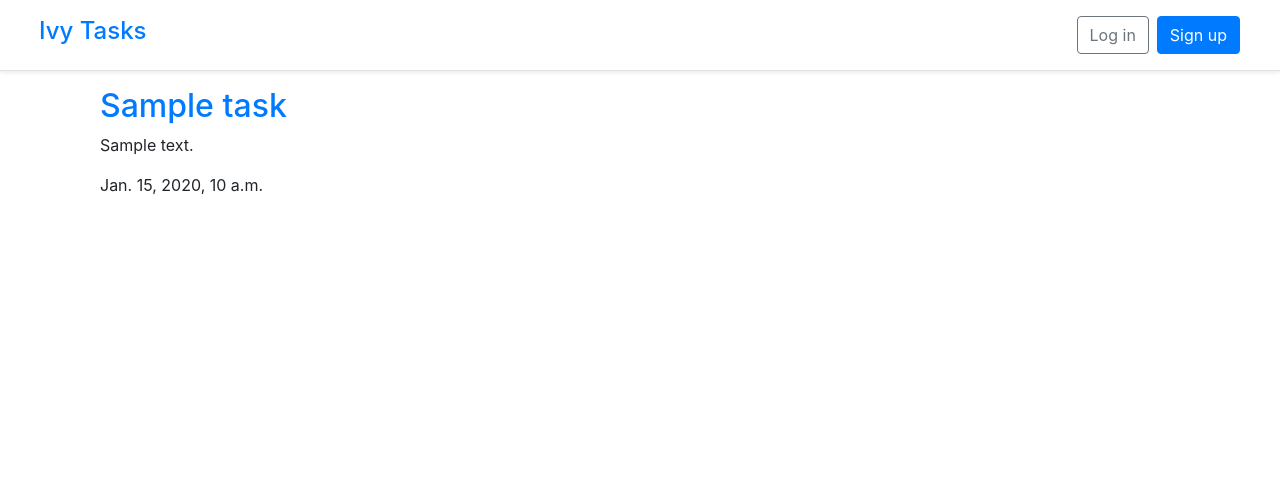
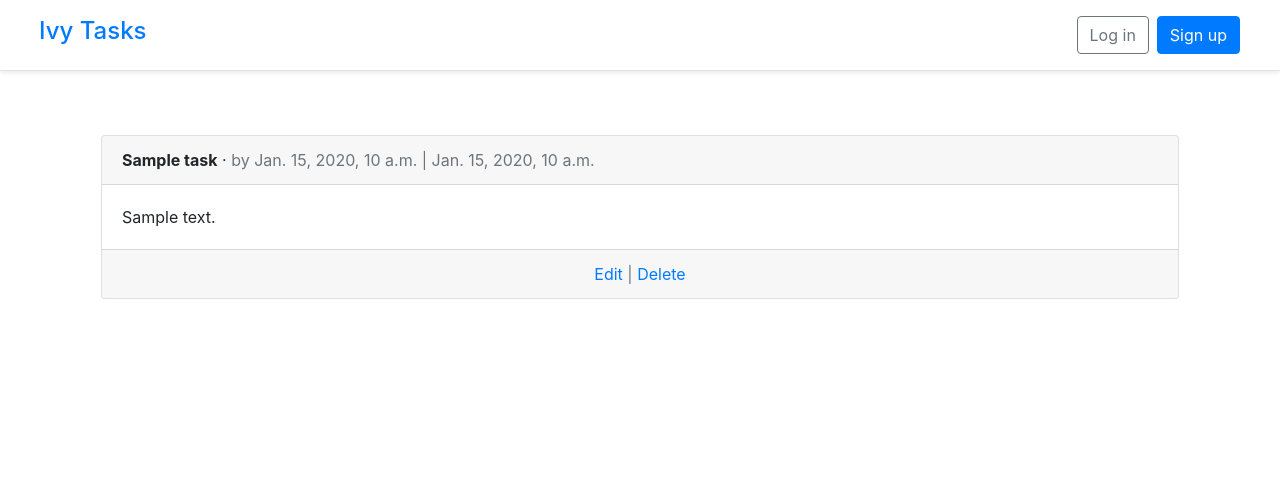
Before and after one commit to osamamhd/ivyTasks, a Django app: template templates/task_list.html in a window 1280 px wide. Shown: the top 498 px of the page. Run offline with Django 3.2, Linux system fonts and the light colour scheme; the template is opened without the code that fills it: most values are stand-ins (such as "Sample title", 1, 10 or a date in 2020); parts of the project's set-up code (start-up, migrations or seed data) failed here and were passed over.

Commit message:
using card for protyping.

```diff
--- a/templates/task_list.html
+++ b/templates/task_list.html
@@ -6,10 +6,20 @@
 
 {% block content %}
 {% for task in object_list %}
-    <div class="container">
-    <h2><a href="">{{ task.title }}</a></h2>
-    <p>{{ task.content }}</p>
-    <p>{{ task.due_date }}</p>
+    <div class="px-3 py-3 pt-md-5 pb-md-4 mx-auto">
+        <div class="card">
+            <div class="card-header">
+            <span class="font-weight-bold">{{ task.title }}</span> &middot;
+            <span class="text-muted">by {{ task.created_by }} |
+            {{ task.due_date }}</span>
+            </div>
+            <div class="card-body">
+            {{ task.content }}
+            </div>
+            <div class="card-footer text-center text-muted">
+            <a href="{% url 'task_update' task.pk %}">Edit</a> | <a href="#">Delete</a>
+            </div>
+        </div>
     </div>
 {% endfor %}
 {% endblock content %}
```
